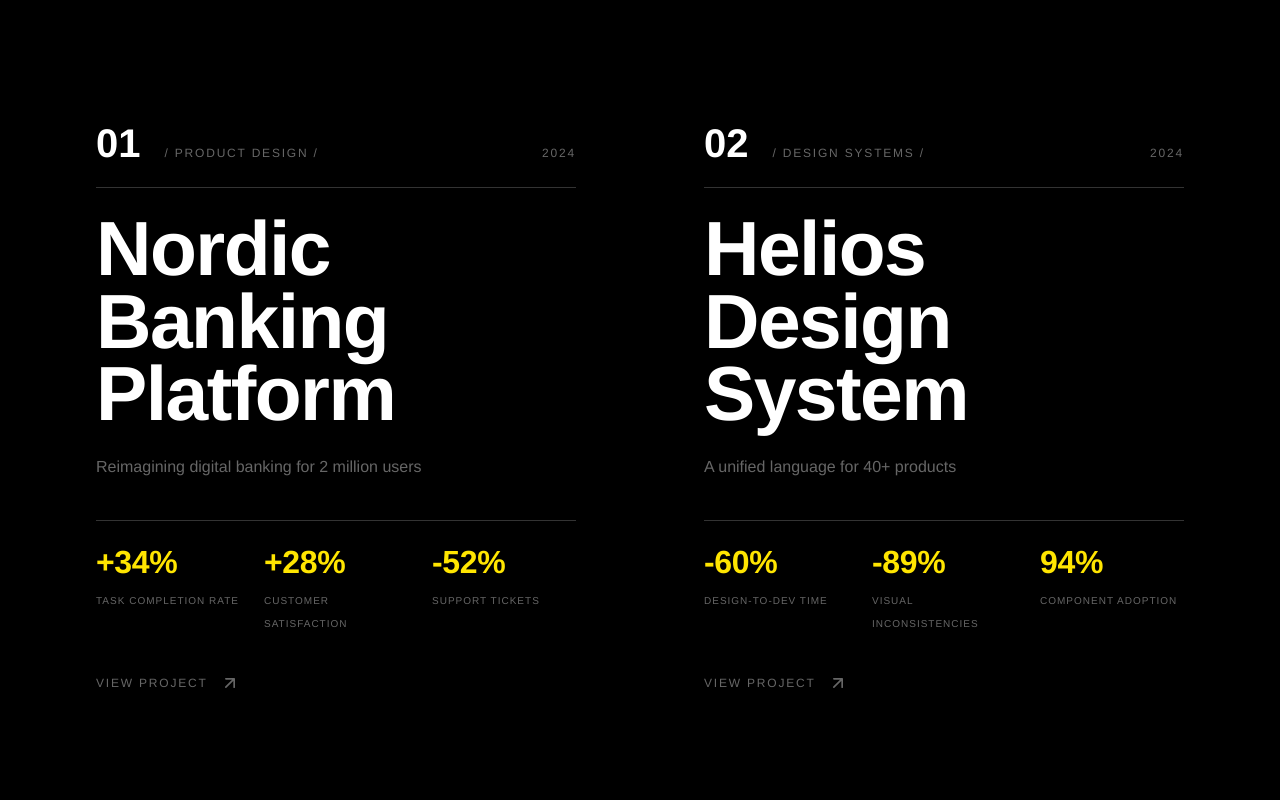
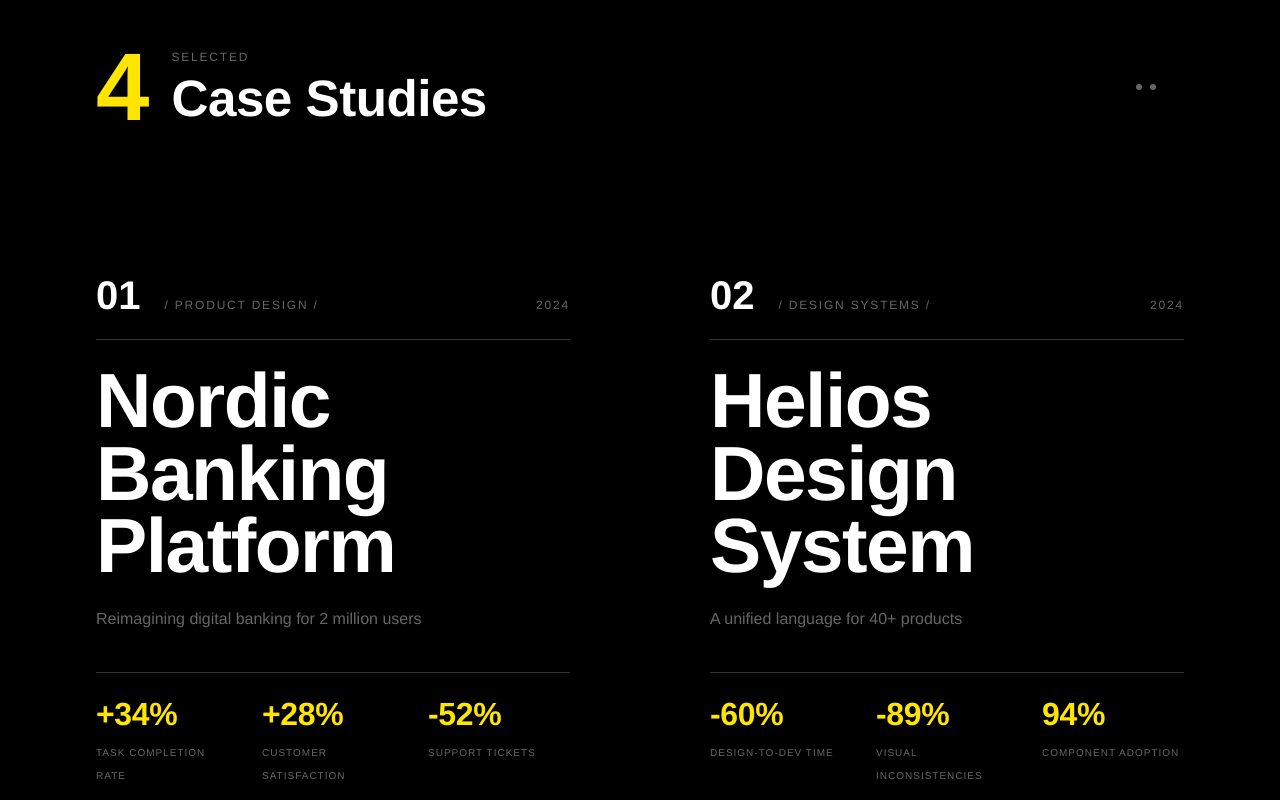
Before and after one commit to jamesodwyer/portfolio, a Next.js app: page / in a window 1280 px wide. Shown: the part 1360-2160 px from the top of the page. Built offline with nearby package versions, Linux system fonts and the light colour scheme.

Commit message:
style: Increase section spacing for more breathing room

```diff
--- a/src/app/globals.css
+++ b/src/app/globals.css
@@ -28,11 +28,12 @@
   --spacing-grid: 32px;
   --spacing-grid-2: 64px;
   --spacing-grid-3: 96px;
-  --spacing-grid-4: 128px;
-  --spacing-grid-5: 160px;
-  --spacing-grid-6: 200px;
-  --spacing-grid-7: 240px;
-  --spacing-grid-8: 320px;
+  --spacing-grid-4: 140px;
+  --spacing-grid-5: 180px;
+  --spacing-grid-6: 220px;
+  --spacing-grid-7: 280px;
+  --spacing-grid-8: 360px;
+  --spacing-grid-9: 440px;
 }
 
 /* Base Styles - Dark Theme Primary */
--- a/src/app/page.tsx
+++ b/src/app/page.tsx
@@ -65,7 +65,7 @@ export default function Home() {
       </section>
 
       {/* Selected Work Section */}
-      <section className="py-grid-7 border-t border-swiss-gray">
+      <section className="py-grid-8 border-t border-swiss-gray">
         <div className="grid-container">
           {/* Section Header */}
           <motion.div
@@ -146,7 +146,7 @@ export default function Home() {
       </section>
 
       {/* Principles Section - Grid Style */}
-      <section className="py-grid-7 border-t border-swiss-gray">
+      <section className="py-grid-8 border-t border-swiss-gray">
         <div className="grid-container">
           <motion.div
             className="mb-grid-5"
```
